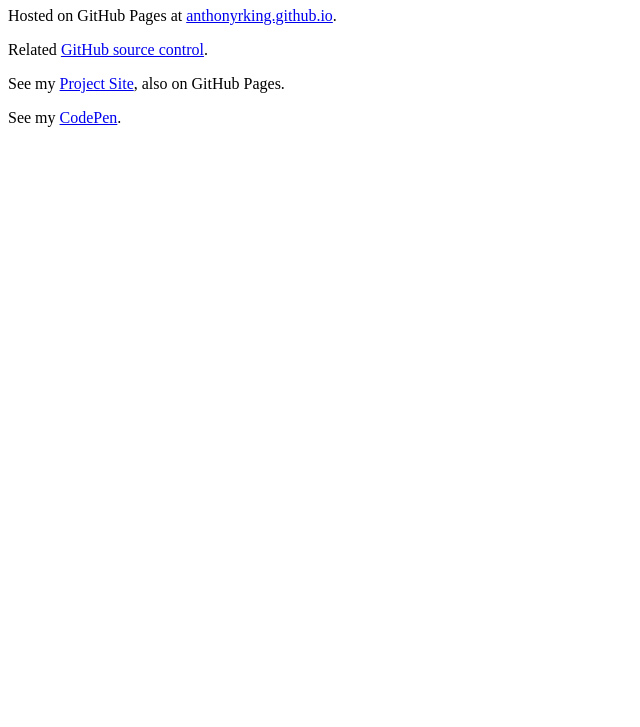
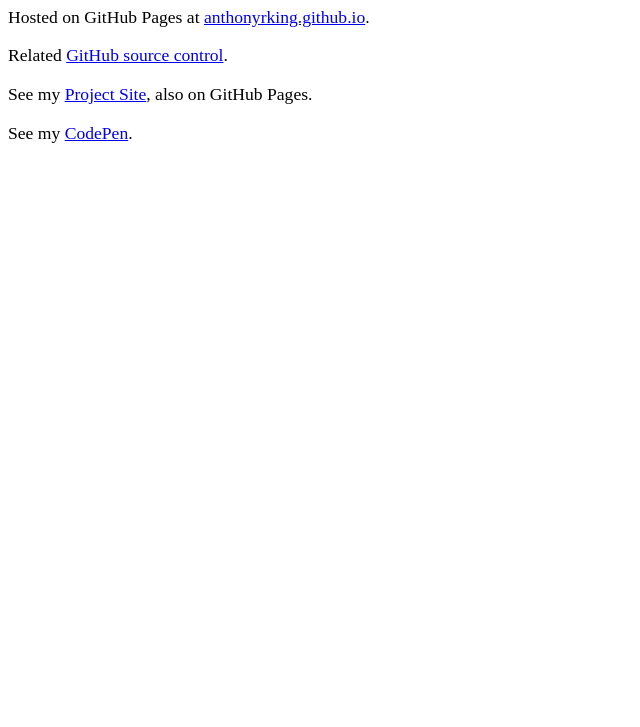
Before and after one commit to AnthonyRKing/anthonyrking.github.io, a plain HTML site: page index.html in a window 1280 px wide. Shown: the part 73-800 px from the top of the page, without its empty margins (0-640 px from the left). Drawn offline with Linux system fonts and the light colour scheme.

Commit message:
Increased paragraph text size

```diff
--- a/index.html
+++ b/index.html
@@ -4,6 +4,13 @@
 <head>
 <title>Anthony R. King Personal Web-Site</title>
 <meta charset='utf-8'>
+
+<style>
+p {
+  font-size: 1.1em;
+}
+</style>
+
 </head>
 
 <body>
```
